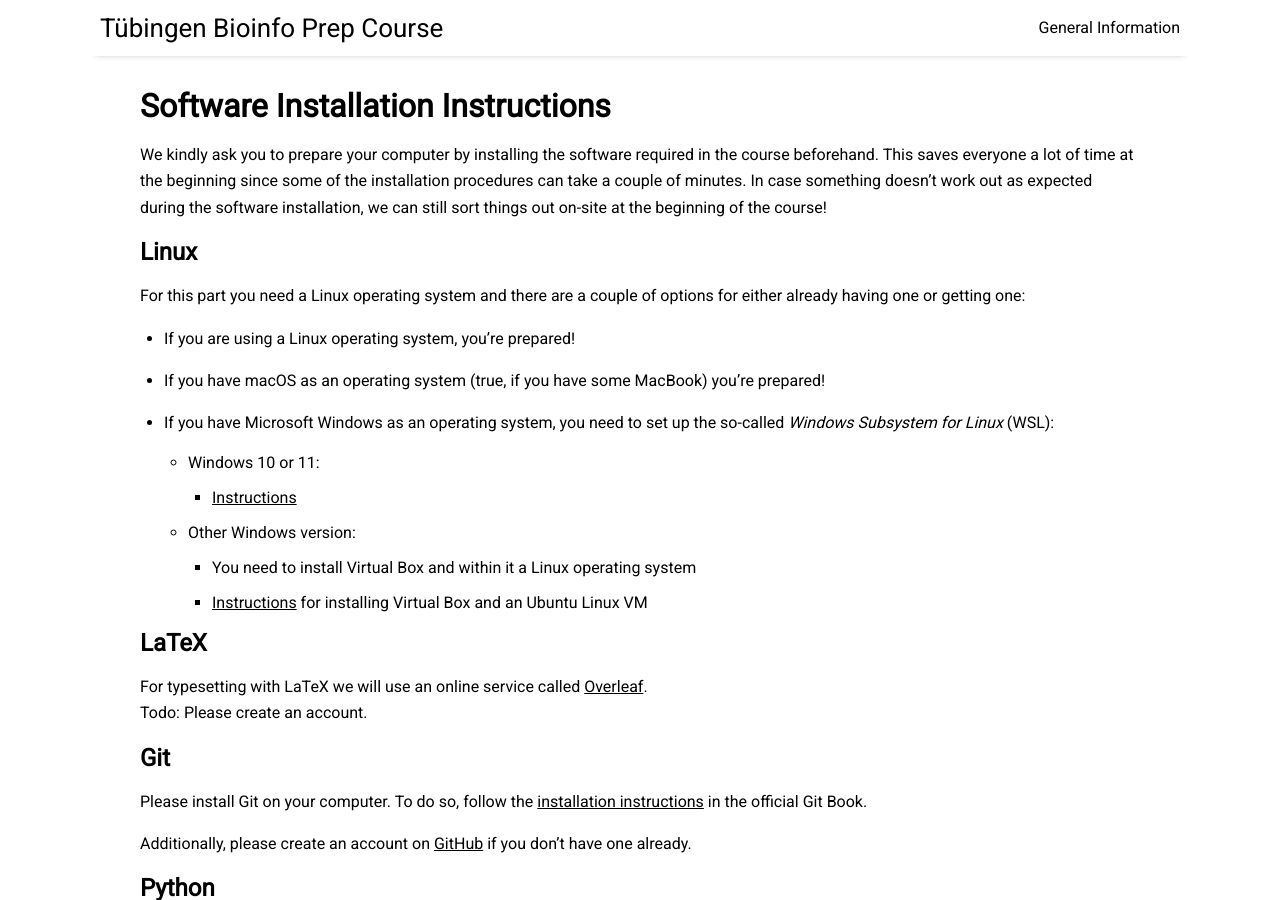
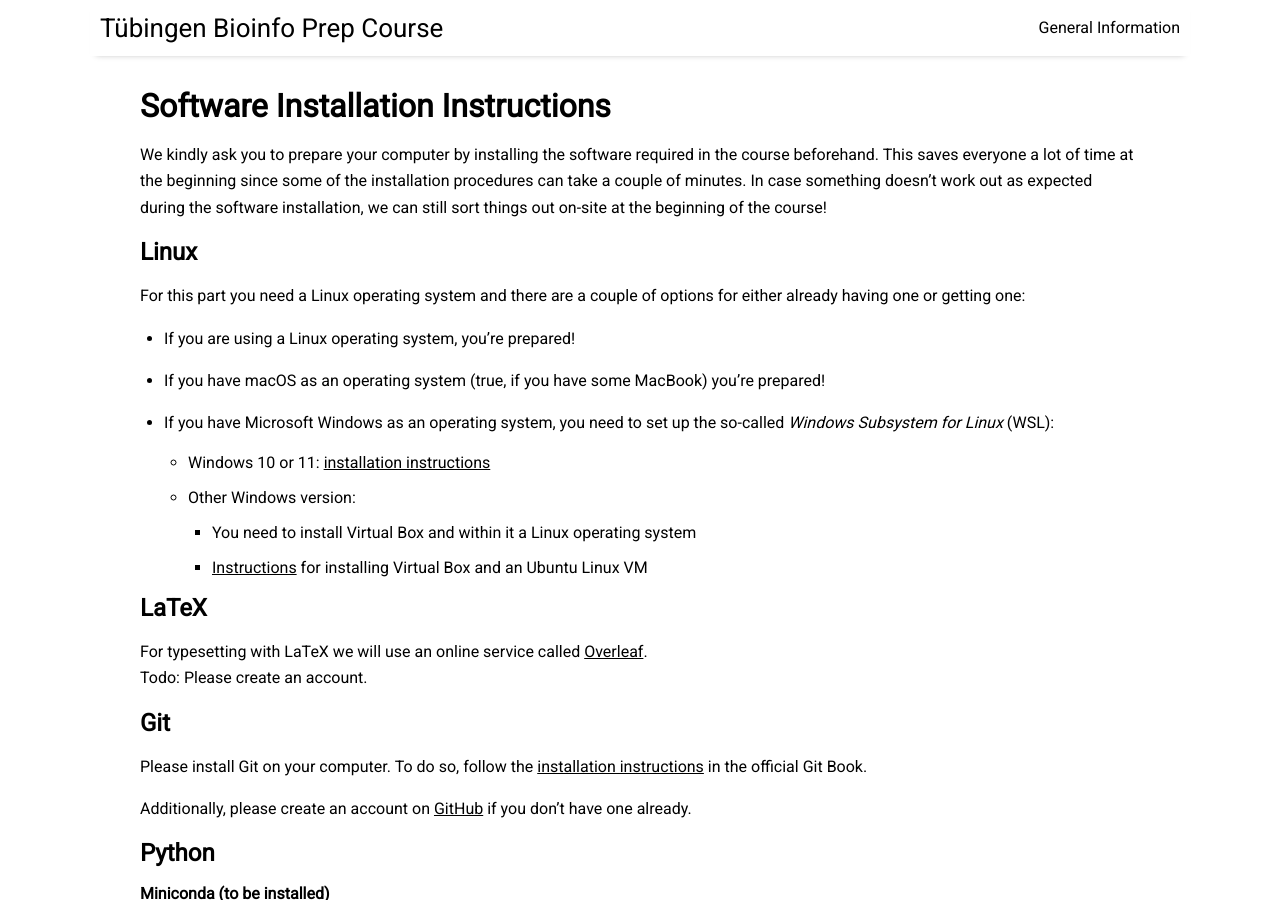
Before and after one commit to BioInfPrep/bioinfprep.github.io, a Jekyll site: the page built from _posts/0000-01-01-install-instructions.md, in a window 1280 px wide and 900 px high. Built offline with Jekyll 4.4.1, drawn with Linux system fonts in a browser that asks for light colours; nearby versions of some CDN libraries.

Commit message:
Update 0000-01-01-install-instructions.md

```diff
--- a/_posts/0000-01-01-install-instructions.md
+++ b/_posts/0000-01-01-install-instructions.md
@@ -19,8 +19,7 @@ for either already having one or getting one:
 
 - If you have Microsoft Windows as an operating system, you need to set up the so-called *Windows Subsystem for Linux* (WSL):
 
-  - Windows 10 or 11:
-    - [Instructions](https://www.windowscentral.com/how-install-wsl2-windows-10)
+  - Windows 10 or 11: [installation instructions](https://www.windowscentral.com/how-install-wsl2-windows-10)
   - Other Windows version:
     - You need to install Virtual Box and within it a Linux operating system
     - [Instructions](https://ubuntu.com/tutorials/how-to-run-ubuntu-desktop-on-a-virtual-machine-using-virtualbox) for installing Virtual Box and an Ubuntu Linux VM
```
